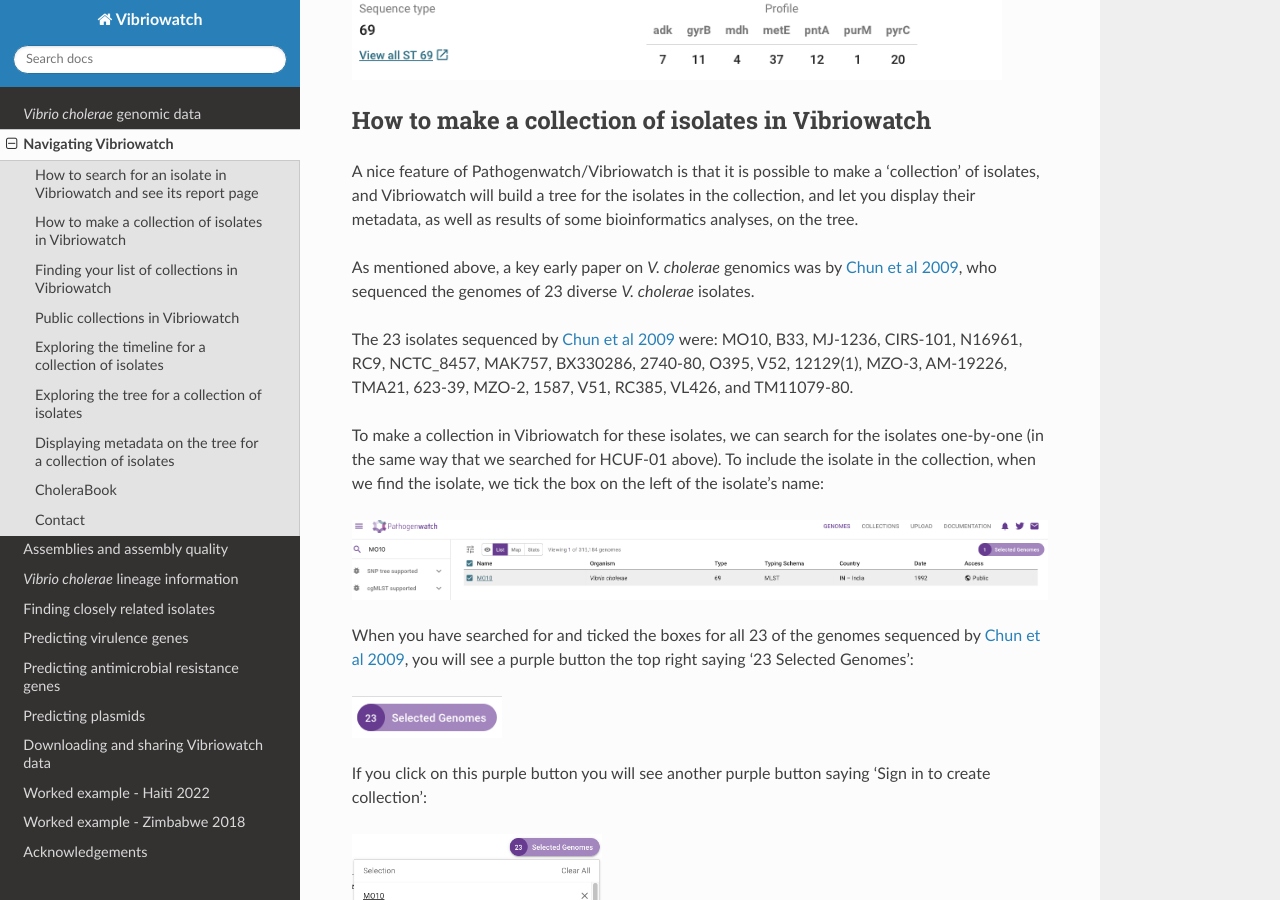
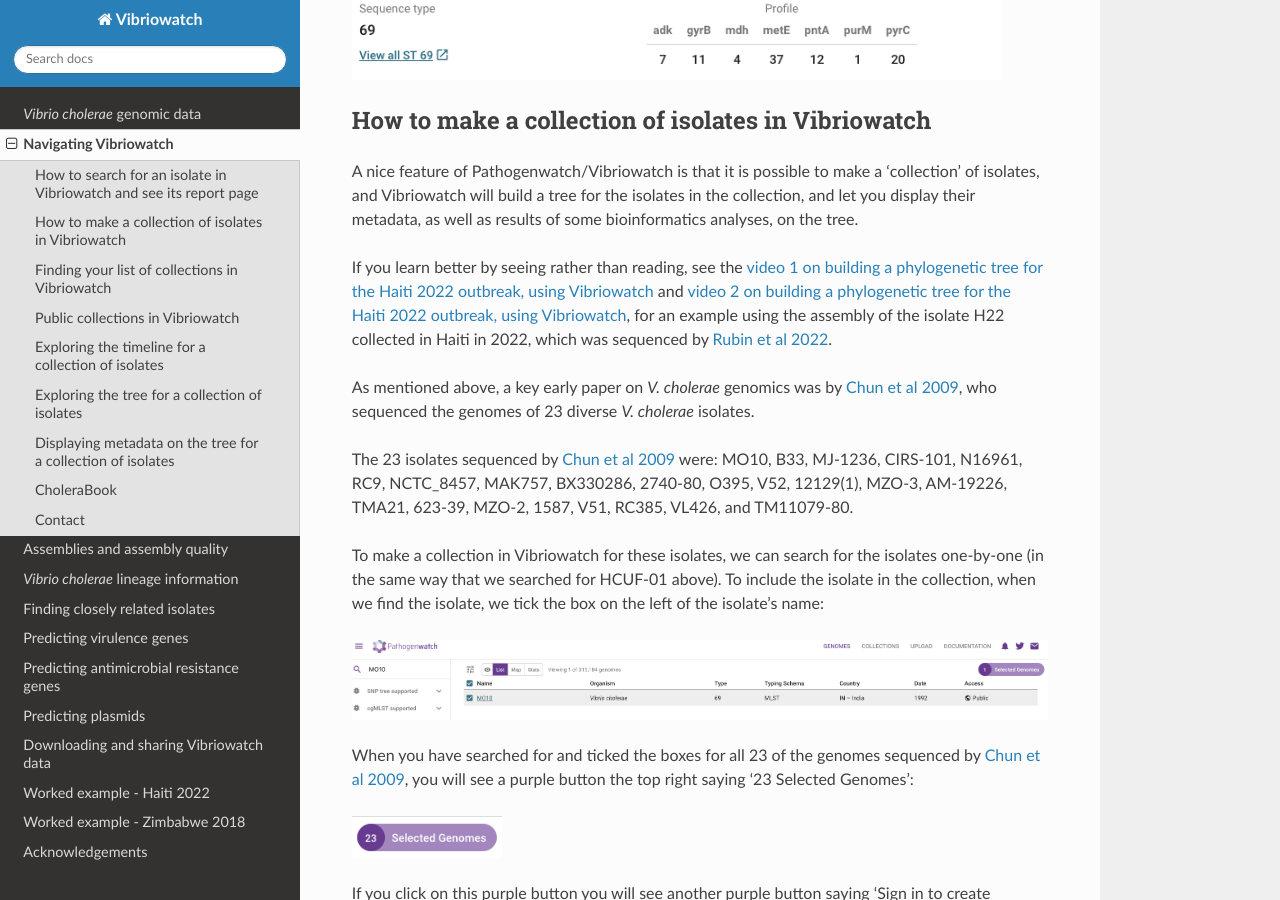
Before and after one commit to avrilcoghlan/vibriowatch, a Sphinx documentation site: the page built from docs/source/navigating.rst, in a window 1280 px wide and 900 px high, scrolled down 2781 px. Built offline with Sphinx 7.4.7 and the Read the Docs theme 3.1.0, drawn with Linux system fonts in a browser that asks for light colours.

Commit message:
Update navigating.rst

```diff
--- a/docs/source/navigating.rst
+++ b/docs/source/navigating.rst
@@ -68,6 +68,16 @@
 
 A nice feature of Pathogenwatch/Vibriowatch is that it is possible to make a 'collection' of isolates, and Vibriowatch will
 build a tree for the isolates in the collection, and let you display their metadata, as well as results of some bioinformatics analyses, on the tree.
+
+If you learn better by seeing rather than reading, see the `video 1 on building a phylogenetic tree for the Haiti 2022 outbreak, using Vibriowatch`_
+and `video 2 on building a phylogenetic tree for the Haiti 2022 outbreak, using Vibriowatch`_,
+for an example using the assembly of the isolate H22 collected in Haiti in 2022, which was sequenced by `Rubin et al 2022`_.
+
+.. _Rubin et al 2022: https://pubmed.ncbi.nlm.nih.gov/36449726/
+
+.. _video 1 on building a phylogenetic tree for the Haiti 2022 outbreak, using Vibriowatch: https://youtu.be/ElX32K3QnQE
+
+.. _video 2 on building a phylogenetic tree for the Haiti 2022 outbreak, using Vibriowatch: https://youtu.be/LFQYJLugBQw
 
 As mentioned above, a key early paper on *V. cholerae* genomics was by `Chun et al 2009`_, who sequenced the genomes of 23 diverse *V. cholerae* isolates.
 
```
